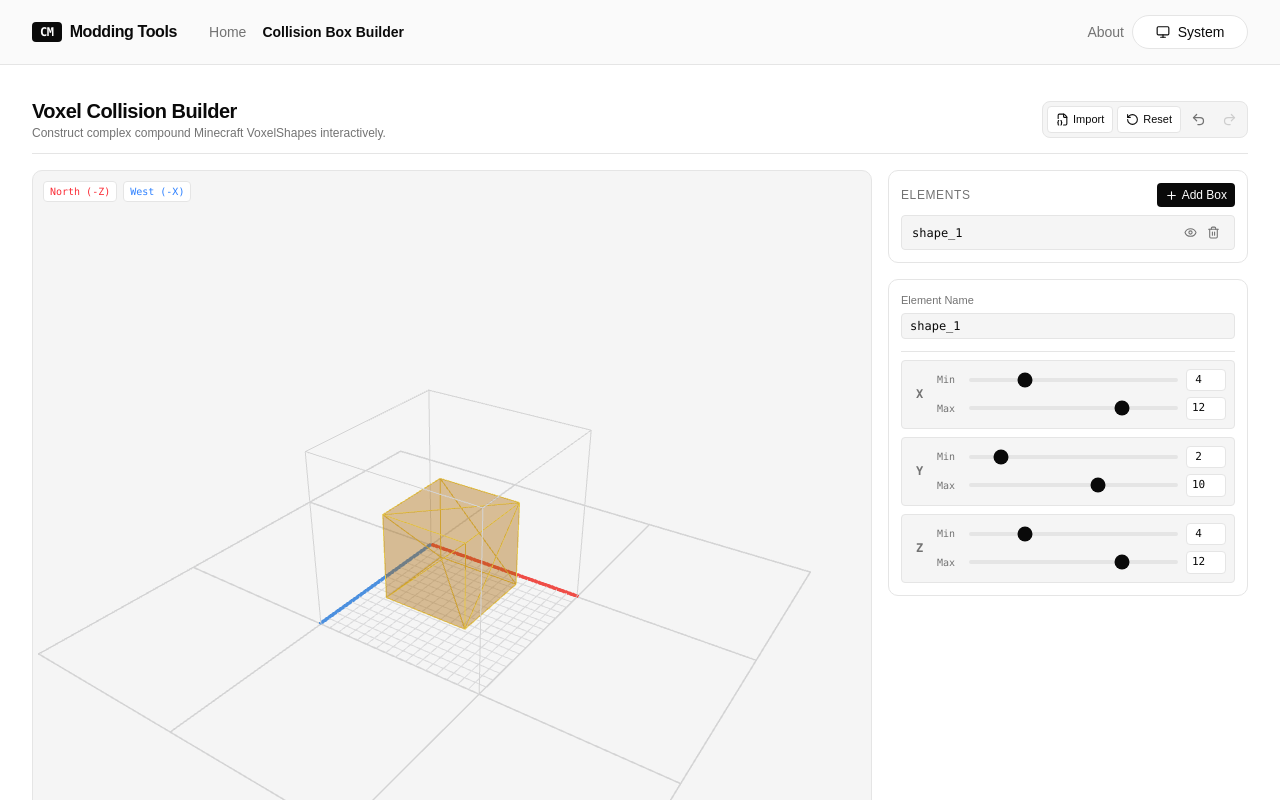
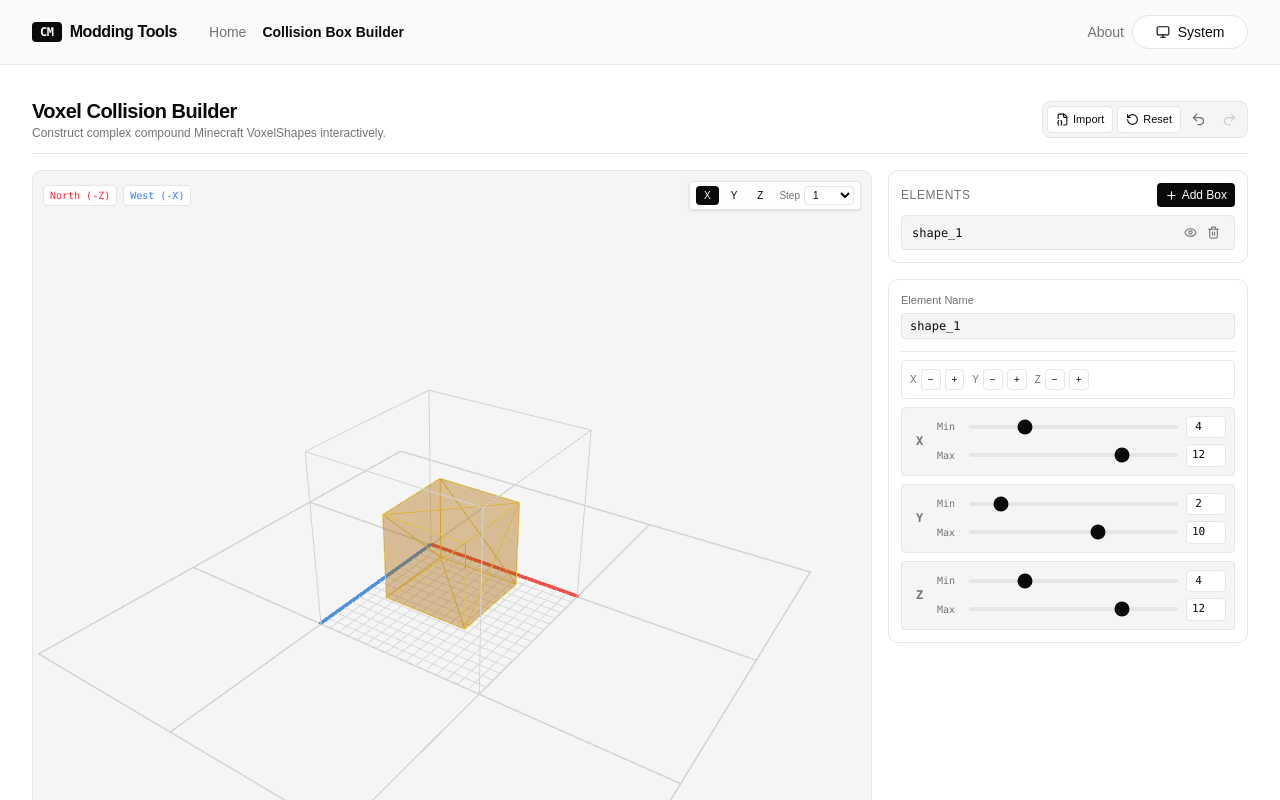
Before and after one commit to ChefMooon/cm-modding-tools, a React (Vite) app: page /collision-box in a window 1280 px wide. Both pictures are taken after a click on the button "Add Box". Shown: the top 800 px of the page. Built offline with nearby package versions, Linux system fonts and the light colour scheme.

Commit message:
feat: enhance Collision Box functionality with movement controls and axis adjustments

```diff
--- a/src/routes/collision-box/-components/CollisionViewport.tsx
+++ b/src/routes/collision-box/-components/CollisionViewport.tsx
@@ -1,14 +1,21 @@
 import { Canvas } from '@react-three/fiber';
 import { OrbitControls, Line } from '@react-three/drei';
-import type { CollisionBox } from '../types';
+import { useState } from 'react';
+import type { CollisionBox, MoveAxis } from '../types';
 
 interface ViewportProps {
   boxes: CollisionBox[];
   selectedBoxId: string | null;
+  moveAxis: MoveAxis;
+  moveStep: number;
   onSelectBox: (id: string) => void;
+  onMoveAxisChange: (axis: MoveAxis) => void;
+  onMoveStepChange: (step: number) => void;
+  onMoveBox: (id: string, axis: MoveAxis, delta: number) => void;
 }
 
-export function CollisionViewport({ boxes, selectedBoxId, onSelectBox }: ViewportProps) {
+export function CollisionViewport({ boxes, selectedBoxId, moveAxis, moveStep, onSelectBox, onMoveAxisChange, onMoveStepChange, onMoveBox }: ViewportProps) {
+  const [dragState, setDragState] = useState<{ boxId: string; lastX: number; lastY: number; axis: MoveAxis } | null>(null);
   const centerPixelGridLines = [];
   const startPos = -0.5;
   const step = 1.0 / 16;
@@ -23,8 +30,37 @@ export function CollisionViewport({ boxes, selectedBoxId, onSelectBox }: Viewpor
     );
   }
 
+  const handlePointerDown = (event: React.PointerEvent<HTMLDivElement>, boxId: string) => {
+    event.stopPropagation();
+    onSelectBox(boxId);
+    setDragState({ boxId, lastX: event.clientX, lastY: event.clientY, axis: moveAxis });
+  };
+
+  const handlePointerMove = (event: React.PointerEvent<HTMLDivElement>) => {
+    if (!dragState) return;
+
+    const deltaX = Math.round((event.clientX - dragState.lastX) / 60);
+    const deltaY = Math.round((event.clientY - dragState.lastY) / 60);
+    const deltaUnits = dragState.axis === 'X' ? deltaX : dragState.axis === 'Y' ? deltaY : Math.round((deltaX + deltaY) / 2);
+
+    if (deltaUnits !== 0) {
+      onMoveBox(dragState.boxId, dragState.axis, deltaUnits * moveStep);
+    }
+
+    setDragState({ ...dragState, lastX: event.clientX, lastY: event.clientY });
+  };
+
+  const handlePointerUp = () => {
+    setDragState(null);
+  };
+
   return (
-    <div className="w-full h-[520px] sm:h-[560px] lg:h-[640px] xl:h-[720px] bg-muted rounded-lg overflow-hidden border border-border relative">
+    <div
+      className="w-full h-[520px] sm:h-[560px] lg:h-[640px] xl:h-[720px] bg-muted rounded-lg overflow-hidden border border-border relative"
+      onPointerMove={handlePointerMove}
+      onPointerUp={handlePointerUp}
+      onPointerLeave={handlePointerUp}
+    >
       <Canvas camera={{ position: [2.2, 2.2, 3.2], fov: 45 }}>
         <ambientLight intensity={0.9} />
         <directionalLight position={[10, 15, 10]} intensity={0.4} />
@@ -73,8 +109,7 @@ export function CollisionViewport({ boxes, selectedBoxId, onSelectBox }: Viewpor
               key={box.id}
               position={[posX, posY, posZ]}
               onPointerDown={(e) => {
-                e.stopPropagation();
-                onSelectBox(box.id);
+                handlePointerDown(e as unknown as React.PointerEvent<HTMLDivElement>, box.id);
               }}
             >
               <mesh>
@@ -95,9 +130,42 @@ export function CollisionViewport({ boxes, selectedBoxId, onSelectBox }: Viewpor
         })}
       </Canvas>
 
-      <div className="absolute top-2.5 left-2.5 flex gap-1.5 pointer-events-none select-none">
-        <span className="bg-background text-red-500 text-[10px] font-mono px-1.5 py-0.5 rounded border border-border">North (-Z)</span>
-        <span className="bg-background text-blue-500 text-[10px] font-mono px-1.5 py-0.5 rounded border border-border">West (-X)</span>
+      <div className="absolute inset-x-2.5 top-2.5 flex items-center justify-between gap-2 pointer-events-none select-none">
+        <div className="flex gap-1.5 pointer-events-none">
+          <span className="bg-background text-red-500 text-[10px] font-mono px-1.5 py-0.5 rounded border border-border">North (-Z)</span>
+          <span className="bg-background text-blue-500 text-[10px] font-mono px-1.5 py-0.5 rounded border border-border">West (-X)</span>
+        </div>
+        <div className="pointer-events-auto flex items-center gap-1 rounded border border-border bg-background/90 px-1.5 py-1 shadow-sm">
+          {(['X', 'Y', 'Z'] as const).map((axis) => (
+            <button
+              key={axis}
+              type="button"
+              onClick={() => onMoveAxisChange(axis)}
+              className={`rounded px-2 py-0.5 text-[10px] font-medium transition ${moveAxis === axis ? 'bg-foreground text-background' : 'text-foreground hover:bg-accent'}`}
+            >
+              {axis}
+            </button>
+          ))}
+          <label className="ml-1 flex items-center gap-1 text-[10px] text-muted-foreground">
+            <span>Step</span>
+            <select
+              value={moveStep}
+              onChange={(event) => {
+                const nextStep = Number(event.target.value);
+                if (!Number.isNaN(nextStep)) {
+                  onMoveStepChange(nextStep);
+                }
+              }}
+              className="rounded border border-border bg-background px-1 py-0.5 text-[10px] text-foreground"
+            >
+              {[0.25, 0.5, 1, 2].map((step) => (
+                <option key={step} value={step}>
+                  {step}
+                </option>
+              ))}
+            </select>
+          </label>
+        </div>
       </div>
     </div>
   );
--- a/src/routes/collision-box/route.tsx
+++ b/src/routes/collision-box/route.tsx
@@ -1,6 +1,6 @@
 import { createFileRoute } from '@tanstack/react-router'
-import { useRef, useState } from 'react'
-import type { CollisionBox } from './types'
+import { useCallback, useEffect, useRef, useState } from 'react'
+import type { CollisionBox, MoveAxis } from './types'
 import { CollisionViewport } from './-components/CollisionViewport'
 import { JSONImport } from './-components/JSONImport'
 import { Plus, Trash2, Eye, EyeOff, Undo2, Redo2, FileJson2, RotateCcw } from 'lucide-react'
@@ -17,6 +17,8 @@ function RouteComponent() {
   const [boxes, setBoxes] = useState<CollisionBox[]>(() => DEFAULT_BOXES.map(box => ({ ...box })));
   const [selectedBoxId, setSelectedBoxId] = useState<string>('');
   const [showImportModal, setShowImportModal] = useState(false);
+  const [moveAxis, setMoveAxis] = useState<MoveAxis>('X');
+  const [moveStep, setMoveStep] = useState<number>(1);
 
   // History tracking arrays
   const [history, setHistory] = useState<CollisionBox[][]>([]);
@@ -25,6 +27,8 @@ function RouteComponent() {
   const isHistoryPendingRef = useRef(false);
 
   const selectedBox = boxes.find(b => b.id === selectedBoxId);
+
+  const clampCoordValue = (value: number) => Math.max(0, Math.min(16, Number(value.toFixed(2))));
 
   const saveHistoryState = (currentBoxes: CollisionBox[]) => {
     setHistory(prev => [...prev, currentBoxes]);
@@ -140,6 +144,65 @@ function RouteComponent() {
     }
   };
 
+  const moveBoxByDelta = useCallback((id: string, axis: MoveAxis, delta: number) => {
+    const roundedDelta = Number(delta.toFixed(2));
+    if (roundedDelta === 0 || !selectedBoxId) return;
+
+    beginPendingHistory(boxes);
+
+    setBoxes(prev => prev.map(box => {
+      if (box.id !== id) return box;
+
+      const updated = { ...box } as CollisionBox;
+
+      if (axis === 'X') {
+        updated.minX = clampCoordValue(box.minX + roundedDelta);
+        updated.maxX = clampCoordValue(box.maxX + roundedDelta);
+      } else if (axis === 'Y') {
+        updated.minY = clampCoordValue(box.minY + roundedDelta);
+        updated.maxY = clampCoordValue(box.maxY + roundedDelta);
+      } else {
+        updated.minZ = clampCoordValue(box.minZ + roundedDelta);
+        updated.maxZ = clampCoordValue(box.maxZ + roundedDelta);
+      }
+
+      return updated;
+    }));
+
+    commitPendingHistory();
+  }, [boxes, selectedBoxId]);
+
+  const getEffectiveStep = useCallback((event?: { shiftKey?: boolean; ctrlKey?: boolean }) => {
+    if (event?.shiftKey) return Math.max(0.25, moveStep / 4);
+    if (event?.ctrlKey) return moveStep * 2;
+    return moveStep;
+  }, [moveStep]);
+
+  const nudgeSelectedBox = useCallback((axis: MoveAxis, direction: -1 | 1, event?: { shiftKey?: boolean; ctrlKey?: boolean }) => {
+    if (!selectedBox) return;
+    moveBoxByDelta(selectedBox.id, axis, direction * getEffectiveStep(event));
+  }, [getEffectiveStep, moveBoxByDelta, selectedBox]);
+
+  useEffect(() => {
+    if (!selectedBox) return;
+
+    const handleKeyDown = (event: KeyboardEvent) => {
+      const target = event.target as HTMLElement | null;
+      const isTypingTarget = target instanceof HTMLInputElement || target instanceof HTMLTextAreaElement || target instanceof HTMLSelectElement || (target?.isContentEditable ?? false);
+
+      if (isTypingTarget) return;
+
+      if (['ArrowLeft', 'ArrowRight', 'ArrowUp', 'ArrowDown'].includes(event.key)) {
+        event.preventDefault();
+        const direction = event.key === 'ArrowLeft' || event.key === 'ArrowUp' ? -1 : 1;
+        nudgeSelectedBox(moveAxis, direction as -1 | 1, event);
+      }
+    };
+
+    window.addEventListener('keydown', handleKeyDown);
+    return () => window.removeEventListener('keydown', handleKeyDown);
+  }, [moveAxis, moveStep, nudgeSelectedBox, selectedBox]);
+
   return (
     <div className="w-full max-w-screen-2xl mx-auto space-y-4 text-foreground app-shell min-h-screen">
       <div className="flex items-center justify-between border-b border-border pb-3">
@@ -179,7 +242,16 @@ function RouteComponent() {
 
       <div className="grid grid-cols-1 lg:grid-cols-[minmax(0,1fr)_minmax(300px,360px)] gap-4 items-start">
         <div className="min-w-0 space-y-3">
-          <CollisionViewport boxes={boxes} selectedBoxId={selectedBoxId} onSelectBox={setSelectedBoxId} />
+          <CollisionViewport
+            boxes={boxes}
+            selectedBoxId={selectedBoxId}
+            moveAxis={moveAxis}
+            moveStep={moveStep}
+            onSelectBox={setSelectedBoxId}
+            onMoveAxisChange={setMoveAxis}
+            onMoveStepChange={setMoveStep}
+            onMoveBox={moveBoxByDelta}
+          />
 
           <div className="p-3 bg-muted border border-border rounded-lg">
             <h3 className="text-xs font-medium text-muted-foreground mb-1.5">Java Code Output</h3>
@@ -231,6 +303,27 @@ function RouteComponent() {
                   className="w-full bg-muted border border-border rounded px-2 py-1 text-xs focus:outline-none focus:border-ring font-mono text-foreground" />
               </div>
               <div className="border-t border-border pt-2 space-y-2">
+                <div className="flex flex-wrap items-center gap-2 rounded border border-border bg-background/70 p-2">
+                  {(['X', 'Y', 'Z'] as const).map((axis) => (
+                    <div key={axis} className="flex items-center gap-1">
+                      <span className="text-[10px] font-medium uppercase text-muted-foreground">{axis}</span>
+                      <button
+                        type="button"
+                        onClick={() => nudgeSelectedBox(axis, -1)}
+                        className="rounded border border-border bg-background px-1.5 py-0.5 text-[10px] text-foreground hover:bg-accent"
+                      >
+                        −
+                      </button>
+                      <button
+                        type="button"
+                        onClick={() => nudgeSelectedBox(axis, 1)}
+                        className="rounded border border-border bg-background px-1.5 py-0.5 text-[10px] text-foreground hover:bg-accent"
+                      >
+                        +
+                      </button>
+                    </div>
+                  ))}
+                </div>
                 {(['X', 'Y', 'Z'] as const).map((axis) => {
                   const minKey = `min${axis}` as 'minX' | 'minY' | 'minZ';
                   const maxKey = `max${axis}` as 'maxX' | 'maxY' | 'maxZ';
--- a/src/routes/collision-box/types.ts
+++ b/src/routes/collision-box/types.ts
@@ -9,3 +9,5 @@ export interface CollisionBox {
   maxY: number;
   maxZ: number;
 }
+
+export type MoveAxis = 'X' | 'Y' | 'Z';
```
